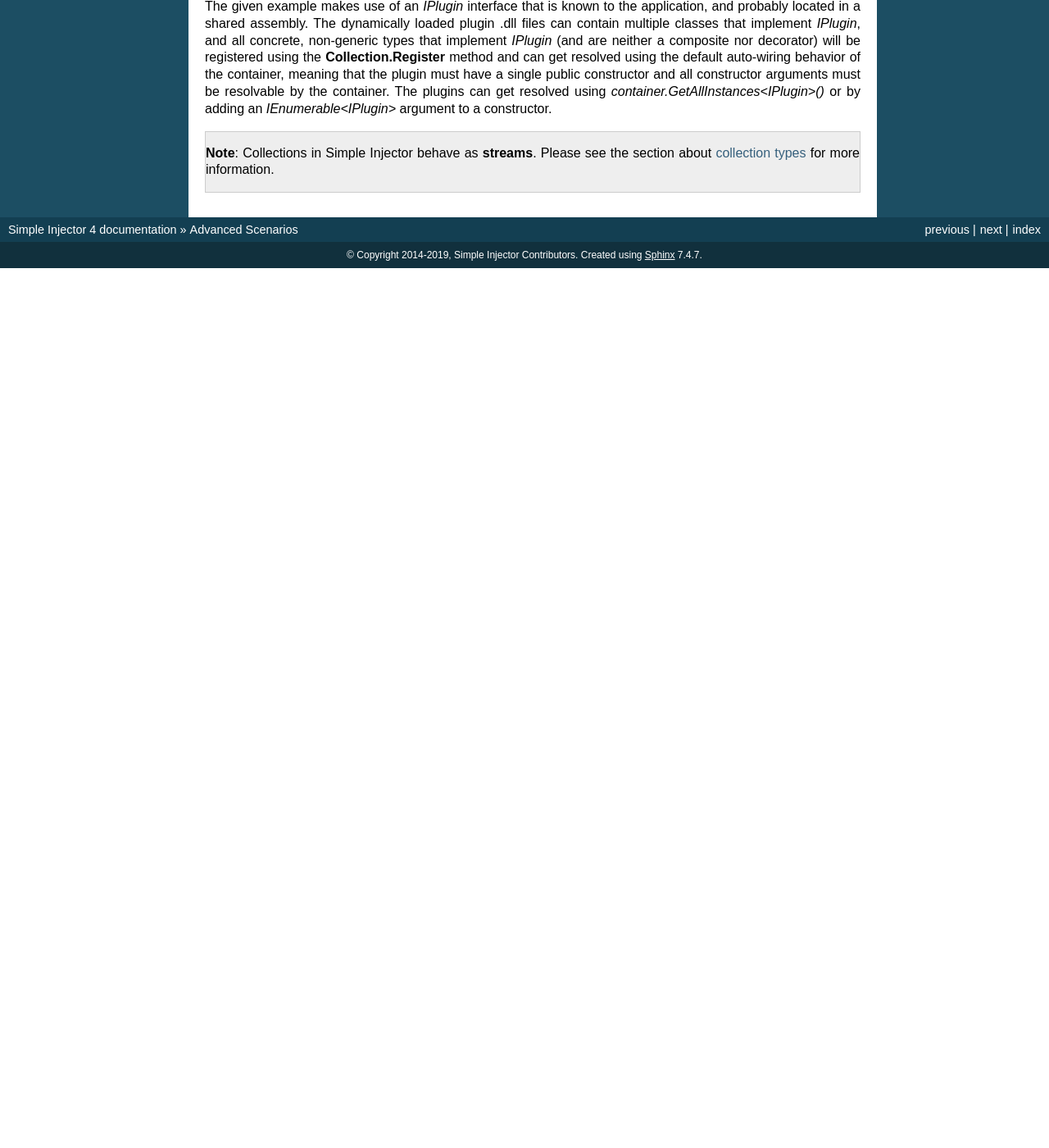
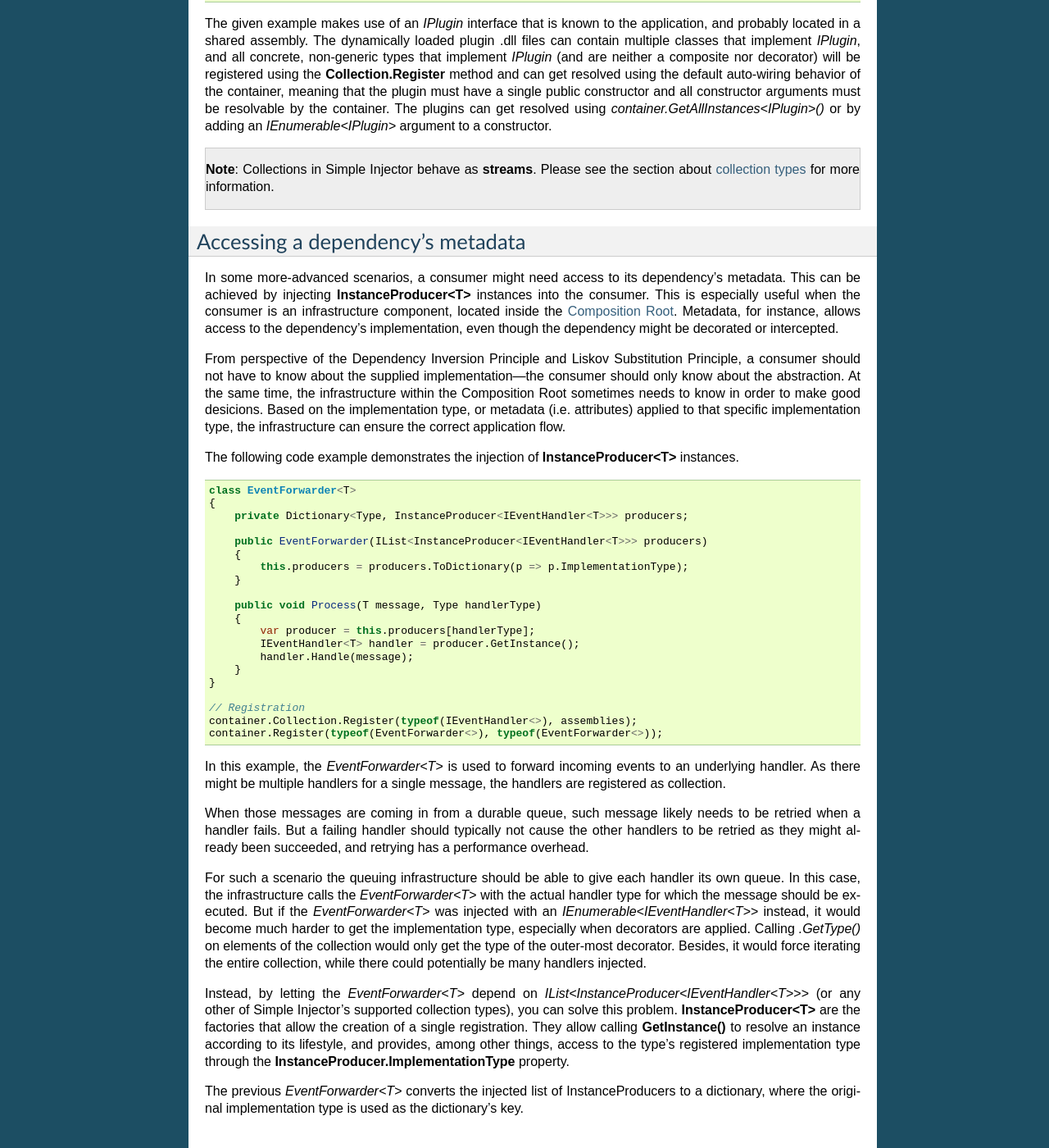
Before and after one commit to simpleinjector/Documentation, a Sphinx documentation site: the page built from source/advanced.rst, in a window 1280 px wide and 1400 px high, scrolled down 13941 px. Shown: the whole window at 82% size. Built offline with Sphinx 7.4.7, drawn with Linux system fonts in a browser that asks for light colours; before the commit the page ends 14268 px from its top, so only the background shows below that; some of the changed text lies outside the part shown.

Commit message:
New "Accessing a dependency's metadata" section added in Advanced. #393

```diff
--- a/source/advanced.rst
+++ b/source/advanced.rst
@@ -15,6 +15,7 @@ This chapter discusses the following subjects:
 * :ref:`Property injection <Property-Injection>`
 * :ref:`Covariance and Contravariance <Covariance-Contravariance>`
 * :ref:`Registering plugins dynamically <Plugins>`
+* :ref:`Accessing a dependency's metadata <Metadata>`
 
 .. _Generics:
 
@@ -665,3 +666,47 @@ The given example makes use of an *IPlugin* interface that is known to the appli
 .. container:: Note
 
     **Note**: Collections in Simple Injector behave as **streams**. Please see the section about :ref:`collection types <Collection-types>` for more information.
+
+.. _Metadata:
+
+Accessing a dependency's metadata
+=================================
+
+In some more-advanced scenarios, a consumer might need access to its dependency's metadata. This can be achieved by injecting **InstanceProducer<T>** instances into the consumer. This is especially useful when the consumer is an infrastructure component, located inside the `Composition Root <https://mng.bz/K1qZ>`_. Metadata, for instance, allows access to the dependency's implementation, even though the dependency might be decorated or intercepted.
+
+From perspective of the Dependency Inversion Principle and Liskov Substitution Principle, a consumer should not have to know about the supplied implementation—the consumer should only know about the abstraction. At the same time, the infrastructure within the Composition Root sometimes needs to know in order to make good desicions. Based on the implementation type, or metadata (i.e. attributes) applied to that specific implementation type, the infrastructure can ensure the correct application flow.
+
+The following code example demonstrates the injection of **InstanceProducer<T>** instances.
+
+.. code-block:: c#
+
+    class EventForwarder<T>
+    {
+        private Dictionary<Type, InstanceProducer<IEventHandler<T>>> producers;
+
+        public EventForwarder(IList<InstanceProducer<IEventHandler<T>>> producers)
+        {
+            this.producers = producers.ToDictionary(p => p.ImplementationType);
+        }
+
+        public void Process(T message, Type handlerType)
+        {
+            var producer = this.producers[handlerType];
+            IEventHandler<T> handler = producer.GetInstance();
+            handler.Handle(message);
+        }
+    }
+
+    // Registration
+    container.Collection.Register(typeof(IEventHandler<>), assemblies);
+    container.Register(typeof(EventForwarder<>), typeof(EventForwarder<>));
+
+In this example, the `EventForwarder<T>` is used to forward incoming events to an underlying handler. As there might be multiple handlers for a single message, the handlers are registered as collection.
+
+When those messages are coming in from a durable queue, such message likely needs to be retried when a handler fails. But a failing handler should typically not cause the other handlers to be retried as they might already been succeeded, and retrying has a performance overhead.
+
+For such a scenario the queuing infrastructure should be able to give each handler its own queue. In this case, the infrastructure calls the `EventForwarder<T>` with the actual handler type for which the message should be executed. But if the `EventForwarder<T>` was injected with an `IEnumerable<IEventHandler<T>>` instead, it would become much harder to get the implementation type, especially when decorators are applied. Calling `.GetType()` on elements of the collection would only get the type of the outer-most decorator. Besides, it would force iterating the entire collection, while there could potentially be many handlers injected.
+
+Instead, by letting the `EventForwarder<T>` depend on `IList<InstanceProducer<IEventHandler<T>>>` (or any other of Simple Injector's supported collection types), you can solve this problem. **InstanceProducer<T>** are the factories that allow the creation of a single registration. They allow calling **GetInstance()** to resolve an instance according to its lifestyle, and provides, among other things, access to the type's registered implementation type through the **InstanceProducer.ImplementationType** property.
+
+The previous `EventForwarder<T>` converts the injected list of InstanceProducers to a dictionary, where the original implementation type is used as the dictionary's key.
```
